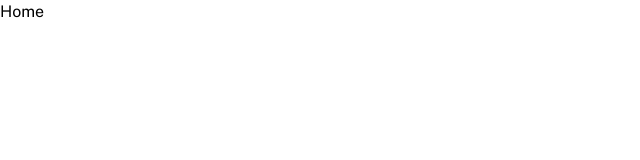
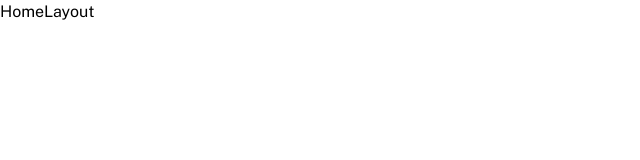
Before and after one commit to bisoladev/personal-finance-app, a React (Vite) app: page / in a window 1280 px wide. Shown: the top 160 px of the page, without its empty margins (0-640 px from the left). Built offline with nearby package versions, Linux system fonts and the light colour scheme.

Commit message:
Created Nested routes

```diff
--- a/src/App.jsx
+++ b/src/App.jsx
@@ -1,8 +1,31 @@
 import { createBrowserRouter, RouterProvider } from "react-router-dom";
+import {
+  HomeLayout,
+  Budgets,
+  Error,
+  Login,
+  Overview,
+  Pots,
+  Profile,
+  Recurring,
+  Register,
+  Transactions,
+} from "./pages";
 
 const router = createBrowserRouter([
-  { path: "/", element: <h1>Home</h1> },
-  { path: "/dashboard", element: <h1>Dashboard</h1> },
+  {
+    path: "/",
+    element: <HomeLayout />,
+    children: [{ path: "overview", element: <Overview />, index: true }],
+    errorElement: <Error />,
+  },
+  { path: "/login", element: <Login /> },
+  { path: "/register", element: <Register /> },
+  { path: "/transactions", element: <Transactions /> },
+  { path: "/budgets", element: <Budgets /> },
+  { path: "/pots", element: <Pots /> },
+  { path: "/recurring", element: <Recurring /> },
+  { path: "/profile", element: <Profile /> },
 ]);
 
 function App() {
--- a/src/pages/HomeLayout.jsx
+++ b/src/pages/HomeLayout.jsx
@@ -1,5 +1,12 @@
+import { Outlet } from "react-router-dom";
+
 const HomeLayout = () => {
-  return <h1>HomeLayout</h1>;
+  return (
+    <div>
+      <h1>HomeLayout</h1>
+      <Outlet />
+    </div>
+  );
 };
 
 export default HomeLayout;
--- /dev/null
+++ b/src/pages/Login.jsx
@@ -0,0 +1,5 @@
+const Login = () => {
+  return <h1>Login</h1>;
+};
+
+export default Login;
--- /dev/null
+++ b/src/pages/Profile.jsx
@@ -0,0 +1,5 @@
+const Profile = () => {
+  return <h1>Profile</h1>;
+};
+
+export default Profile;
--- a/src/pages/RecurringBills.jsx
+++ b/src/pages/RecurringBills.jsx
@@ -1,5 +1,5 @@
-const RecurringBills = () => {
+const Recurring = () => {
   return <h1>RecurringBills</h1>;
 };
 
-export default RecurringBills;
+export default Recurring;
--- /dev/null
+++ b/src/pages/Register.jsx
@@ -0,0 +1,5 @@
+const Register = () => {
+  return <h1>Register</h1>;
+};
+
+export default Register;
```
Also changed, not shown: src/pages/index.js (+10 -0 lines).
